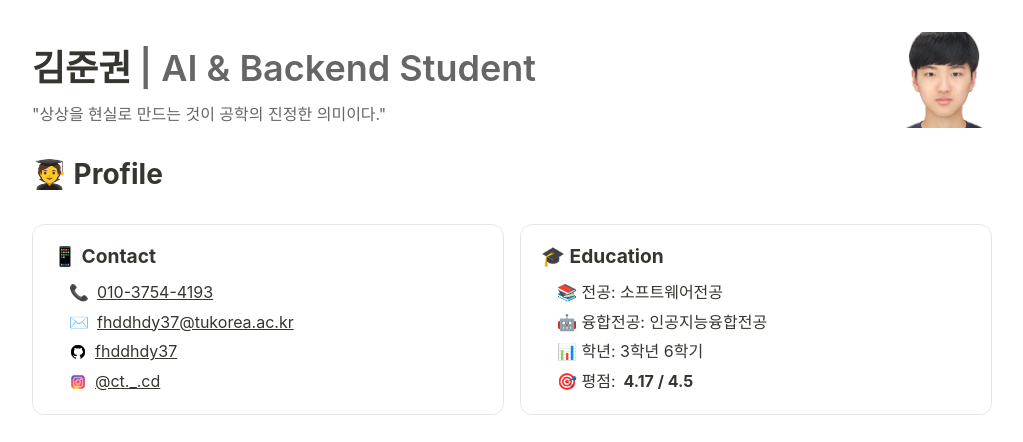
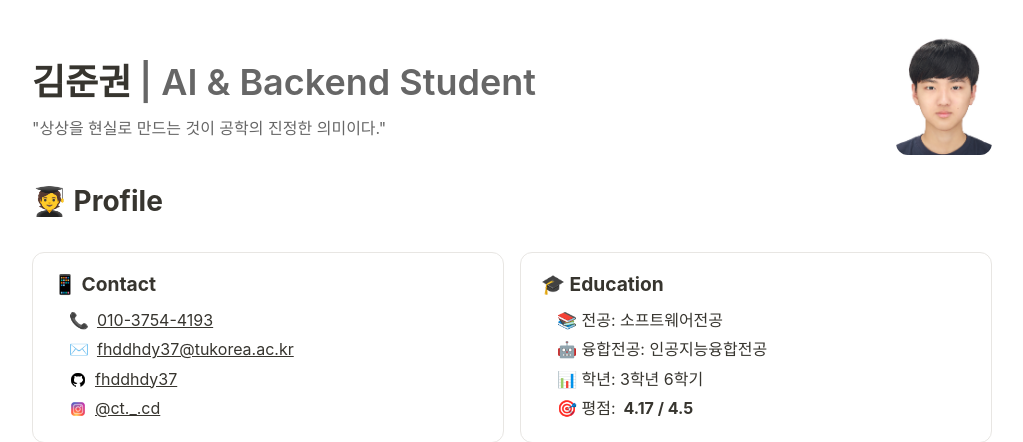
Before and after one commit to fhddhdy37/GAM, a Django app: page /profile/kim in a window 1280 px wide. Shown: the top 442 px of the page, without its empty margins (128-1151 px from the left). Run offline with Django 5.2, Linux system fonts and the light colour scheme.

Commit message:
Fix: FIx img resolution

```diff
--- a/home/static/home/css/kim.css
+++ b/home/static/home/css/kim.css
@@ -63,7 +63,7 @@
   #projects .project .label{ display: inline-block; font-weight: 700; margin-right: .5rem; }
 
   /* Media */
-  .avatar{ width: 96px; height: 96px; border-radius: 12px; object-fit: cover; }
+  .avatar{ width: 96px; border-radius: 12px; object-fit: cover; }
 
   /* Cards & Sections */
   .card{
```
Also changed, not shown: 1 other file.
